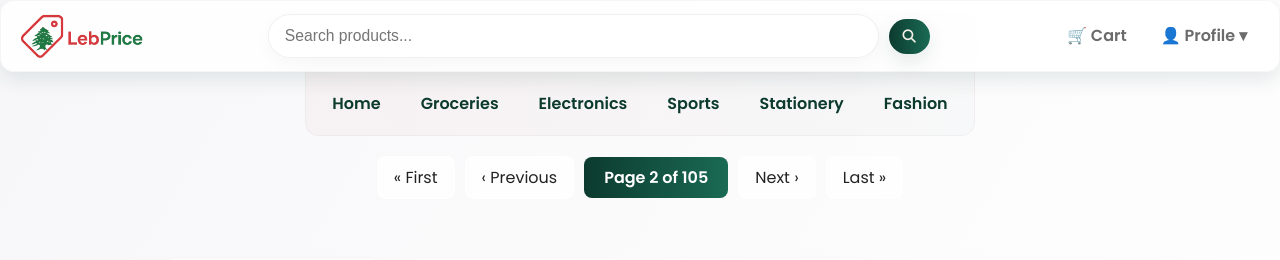
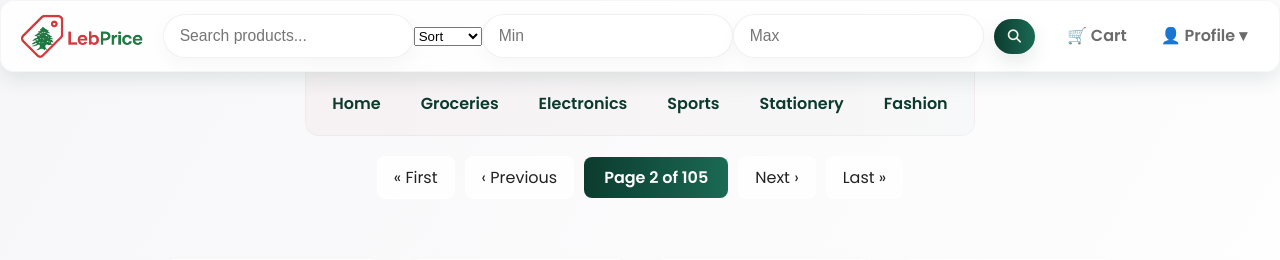
Before and after one commit to Hasanzg/LebPrice, a Django app: page /home/?page=2 in a window 1280 px wide. Shown: the top 260 px of the page. Run offline with Django 5.2, Linux system fonts and the light colour scheme; a user stored in the database is signed in; data comes from the database, SQL or seed files in the repository; both versions use the stored data as it was after the commit; some libraries are stand-ins or nearby versions.

Commit message:
Search and filter by price
Search and filter by price works

need to work on sorting by name and price ascending and desceding

```diff
--- a/accounts/views.py
+++ b/accounts/views.py
@@ -3,6 +3,7 @@ from django.shortcuts import render, redirect
 from django.contrib import messages
 from products.models import Product, Category
 from django.core.paginator import Paginator, EmptyPage, PageNotAnInteger
+from django.db.models import Q
 
 @login_required
 def delete_account(request):
@@ -15,14 +16,48 @@ def delete_account(request):
 
 @login_required
 def home(request):
-    """Home page view with product list and pagination"""
-    products_list = Product.objects.select_related('category').all()
+    """Home page view with product list, search, price filter, and sorting"""
+
+    # read query params
+    q = request.GET.get('search') or request.GET.get('q') or ''
+    ordering_param = request.GET.get('ordering') or request.GET.get('sort') or ''
+    min_price = request.GET.get('min_price')
+    max_price = request.GET.get('max_price')
+
+    qs = Product.objects.select_related('category').all()
+
+    # text search
+    if q:
+        qs = qs.filter(
+            Q(product_name__icontains=q) |
+            Q(description__icontains=q) |
+            Q(sku__icontains=q) |
+            Q(product_id__icontains=q) |
+            Q(store_name__icontains=q) |
+            Q(category__name__icontains=q)
+        )
+
+    # numeric filters
+    if min_price:
+        qs = qs.filter(price__gte=min_price)
+    if max_price:
+        qs = qs.filter(price__lte=max_price)
+
+    # sort map: UI → model field
+    ordering_map = {
+        'name': 'product_name',
+        '-name': '-product_name',
+        'price': 'price',
+        '-price': '-price',
+    }
+    order_by = ordering_map.get(ordering_param)
+    qs = qs.order_by(order_by) if order_by else qs.order_by('-last_scraped')
+
     categories = Category.objects.all()
 
-    # Pagination - 32 products per page
-    paginator = Paginator(products_list, 32)
+    # paginate
+    paginator = Paginator(qs, 32)
     page = request.GET.get('page', 1)
-
     try:
         products = paginator.page(page)
     except PageNotAnInteger:
@@ -30,11 +65,14 @@ def home(request):
     except EmptyPage:
         products = paginator.page(paginator.num_pages)
 
-    context = {
+    return render(request, 'account/home.html', {
         'products': products,
         'categories': categories,
-    }
-    return render(request, 'account/home.html', context)
+        'search': q,
+        'ordering': ordering_param,
+        'min_price': min_price or '',
+        'max_price': max_price or '',
+    })
 
 def root_view(request):
     if request.user.is_authenticated:
--- a/templates/header-footer.html
+++ b/templates/header-footer.html
@@ -9,10 +9,24 @@
   <header>
     <img class="logo" src="{% static 'images/logo1.png' %}" alt="LebPrice Logo">
 
-    <div class="search-bar">
-      <input type="text" placeholder="Search products..." />
-      <button><i class="fa sharp fa-magnifying-glass" style="color: #f5f0e8;"></i></button>
-    </div>
+    <form class="search-bar" method="get" action="{% url 'home' %}">
+      <input type="text" name="search" placeholder="Search products..." value="{{ search|default:'' }}" />
+
+      <select name="ordering" aria-label="Sort">
+        <option value="">Sort</option>
+        <option value="name" {% if ordering == 'name' %}selected{% endif %}>Name ↑</option>
+        <option value="-name" {% if ordering == '-name' %}selected{% endif %}>Name ↓</option>
+        <option value="price" {% if ordering == 'price' %}selected{% endif %}>Price ↑</option>
+        <option value="-price" {% if ordering == '-price' %}selected{% endif %}>Price ↓</option>
+      </select>
+
+      <input type="number" step="0.01" name="min_price" placeholder="Min" value="{{ min_price }}">
+      <input type="number" step="0.01" name="max_price" placeholder="Max" value="{{ max_price }}">
+
+      <button type="submit">
+        <i class="fa sharp fa-magnifying-glass" style="color: #f5f0e8;"></i>
+      </button>
+    </form>
 
     <div class="header-actions">
       <a href="#" class="cart">🛒 Cart</a>
```
Also changed, not shown: db.sqlite3.
